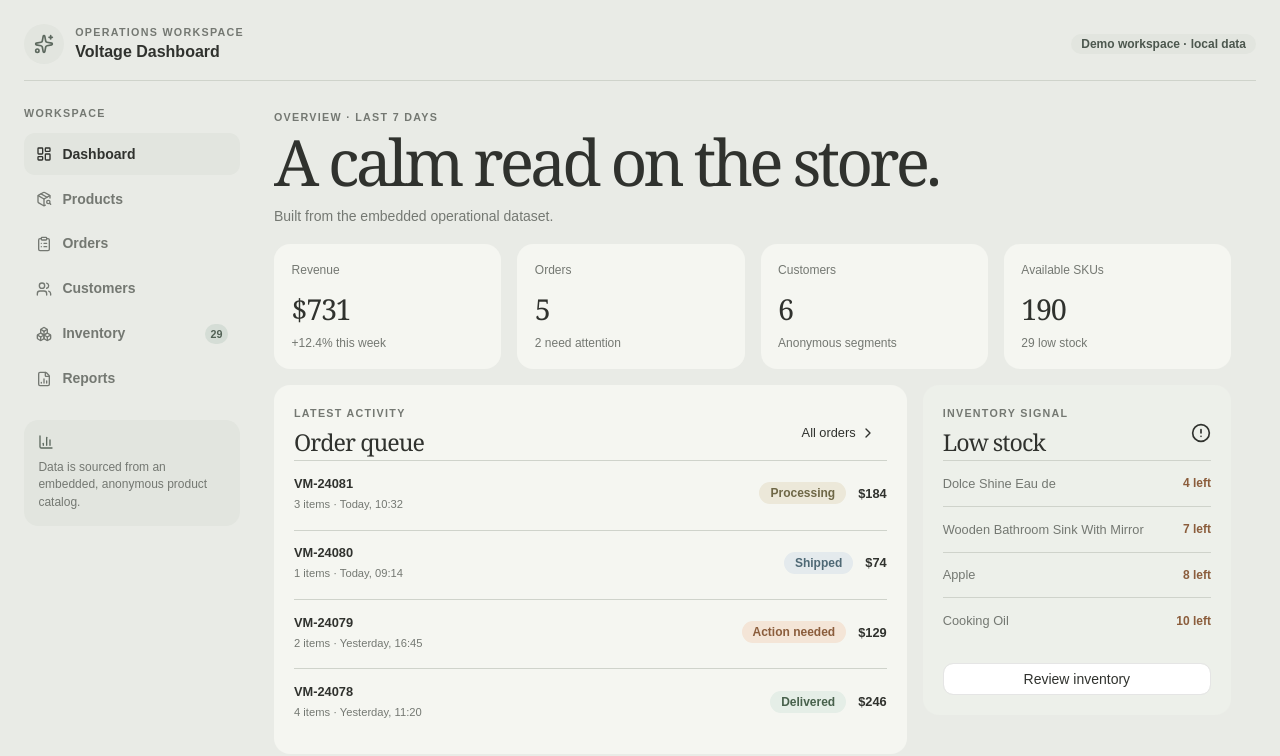
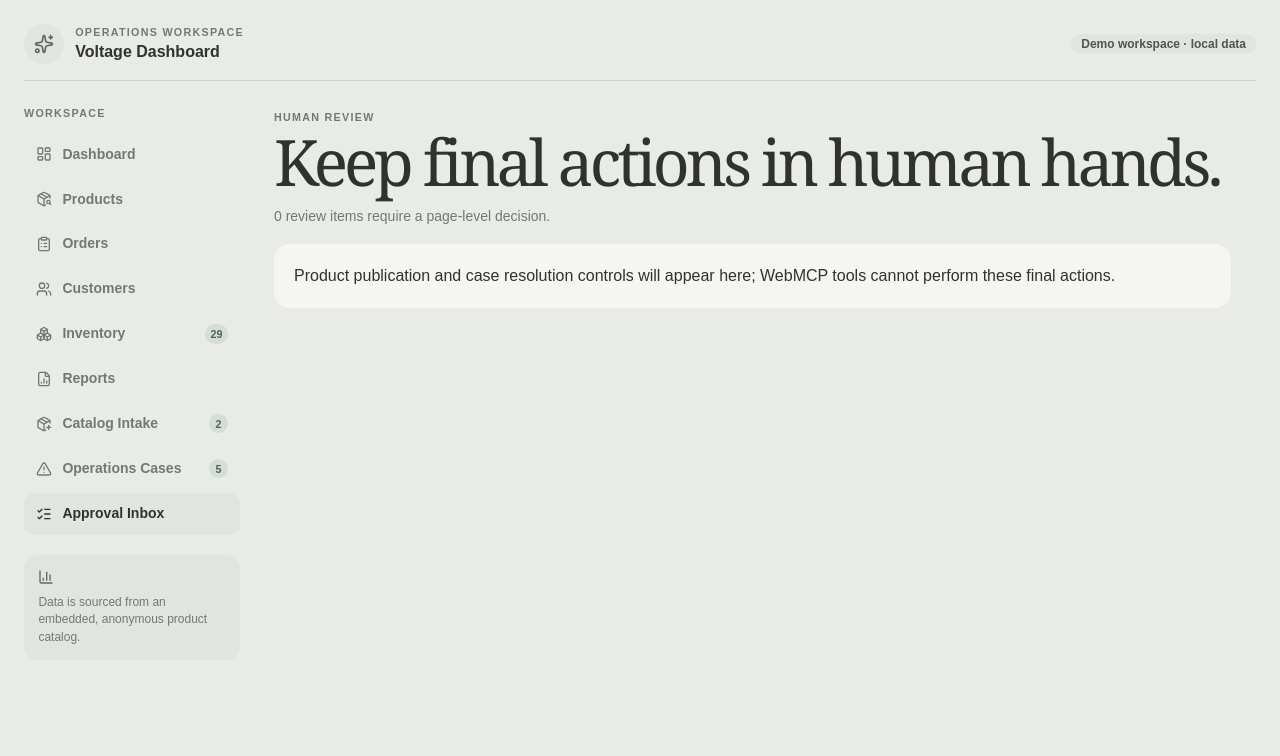
Before and after one commit to chenkumi/voltage-dashboard, a React (Vite) app: page /approvals in a window 1280 px wide. Before the commit this address led to /dashboard. Shown: the top 756 px of the page. Built offline with nearby package versions, Linux system fonts and the light colour scheme.

Commit message:
checkpoint 2: add operations routes and layout

```diff
--- a/src/App.tsx
+++ b/src/App.tsx
@@ -1,6 +1,9 @@
 import { Navigate, Route, Routes } from "react-router-dom"
 import { MainLayout } from "@/app/webmcp/voltage-admin-layout"
 import { VoltageAdminProvider } from "@/app/webmcp/voltage-admin"
+import { ApprovalInboxPage } from "@/app/webmcp/operations/approval-inbox-page"
+import { CatalogIntakePage } from "@/app/webmcp/operations/catalog-intake-page"
+import { OperationsCasesPage } from "@/app/webmcp/operations/operations-cases-page"
 import {
   Customers,
   Dashboard,
@@ -22,6 +25,9 @@ export function App() {
           <Route path="customers" element={<Customers />} />
           <Route path="inventory" element={<Inventory />} />
           <Route path="reports" element={<Reports />} />
+          <Route path="catalog-intake" element={<CatalogIntakePage />} />
+          <Route path="operations-cases" element={<OperationsCasesPage />} />
+          <Route path="approvals" element={<ApprovalInboxPage />} />
         </Route>
       </Route>
       <Route path="*" element={<Navigate to="/dashboard" replace />} />
--- /dev/null
+++ b/src/app/webmcp/operations/approval-inbox-page.tsx
@@ -0,0 +1,27 @@
+import { GridBlock, PageLayout } from "../voltage-admin-page-layout"
+import { useVoltageAdmin } from "../voltage-admin"
+
+export const ApprovalInboxPage = () => {
+  const { workflow } = useVoltageAdmin()
+  const pendingReviews = workflow.reviews.filter(
+    ({ state }) => state === "pending"
+  ).length
+
+  return (
+    <PageLayout
+      ariaLabel="Approval Inbox"
+      eyebrow="Human review"
+      title="Keep final actions in human hands."
+      detail={`${pendingReviews} review items require a page-level decision.`}
+    >
+      <GridBlock>
+        <article className="voltage-admin-panel">
+          <p>
+            Product publication and case resolution controls will appear here;
+            WebMCP tools cannot perform these final actions.
+          </p>
+        </article>
+      </GridBlock>
+    </PageLayout>
+  )
+}
--- /dev/null
+++ b/src/app/webmcp/operations/catalog-intake-page.tsx
@@ -0,0 +1,30 @@
+import { GridBlock, PageLayout } from "../voltage-admin-page-layout"
+import { useVoltageAdmin } from "../voltage-admin"
+
+export const CatalogIntakePage = () => {
+  const { workflow } = useVoltageAdmin()
+  const unfinished = workflow.candidates.filter((candidate) => {
+    const draft = workflow.productDrafts.find(
+      ({ candidateId }) => candidateId === candidate.id
+    )
+    return !draft || draft.status === "draft"
+  }).length
+
+  return (
+    <PageLayout
+      ariaLabel="Catalog Intake"
+      eyebrow="Catalog operations"
+      title="Prepare product drafts for review."
+      detail={`${unfinished} catalog candidates still need a complete draft.`}
+    >
+      <GridBlock>
+        <article className="voltage-admin-panel">
+          <p>
+            Candidate sources, missing fields, draft editing, and publish review
+            will appear in this workspace.
+          </p>
+        </article>
+      </GridBlock>
+    </PageLayout>
+  )
+}
--- /dev/null
+++ b/src/app/webmcp/operations/operations-cases-page.tsx
@@ -0,0 +1,27 @@
+import { GridBlock, PageLayout } from "../voltage-admin-page-layout"
+import { useVoltageAdmin } from "../voltage-admin"
+
+export const OperationsCasesPage = () => {
+  const { workflow } = useVoltageAdmin()
+  const openCases = workflow.cases.filter(
+    ({ status }) => status === "open"
+  ).length
+
+  return (
+    <PageLayout
+      ariaLabel="Operations Cases"
+      eyebrow="Exception operations"
+      title="Triage cases without changing orders."
+      detail={`${openCases} cases are waiting for a classification draft.`}
+    >
+      <GridBlock>
+        <article className="voltage-admin-panel">
+          <p>
+            Safe status codes, return eligibility, and support recommendations
+            will appear in this workspace.
+          </p>
+        </article>
+      </GridBlock>
+    </PageLayout>
+  )
+}
--- a/src/app/webmcp/voltage-admin-layout.tsx
+++ b/src/app/webmcp/voltage-admin-layout.tsx
@@ -4,8 +4,11 @@ import {
   ClipboardList,
   FileChartColumn,
   LayoutDashboard,
+  ListChecks,
+  PackagePlus,
   PackageSearch,
   Sparkles,
+  TriangleAlert,
   Users,
 } from "lucide-react"
 import { Outlet, useLocation, useNavigate } from "react-router-dom"
@@ -27,13 +30,29 @@ const navigation: ReadonlyArray<
   ["customers", "Customers", Users],
   ["inventory", "Inventory", Boxes],
   ["reports", "Reports", FileChartColumn],
+  ["catalog-intake", "Catalog Intake", PackagePlus],
+  ["operations-cases", "Operations Cases", TriangleAlert],
+  ["approvals", "Approval Inbox", ListChecks],
 ]
 
 export const MainLayout = () => {
   const navigate = useNavigate()
   const location = useLocation()
-  const { dashboard } = useVoltageAdmin()
+  const { dashboard, workflow } = useVoltageAdmin()
   const activeView = voltageAdminViewFromPath(location.pathname)
+  const pendingCounts: Partial<Record<VoltageAdminView, number>> = {
+    inventory: dashboard.lowStockCount,
+    "catalog-intake": workflow.candidates.filter((candidate) => {
+      const draft = workflow.productDrafts.find(
+        ({ candidateId }) => candidateId === candidate.id
+      )
+      return !draft || draft.status === "draft"
+    }).length,
+    "operations-cases": workflow.cases.filter(({ status }) => status === "open")
+      .length,
+    approvals: workflow.reviews.filter(({ state }) => state === "pending")
+      .length,
+  }
 
   return (
     <main className="voltage-admin h-full overflow-hidden px-4 sm:px-6">
@@ -59,7 +78,7 @@ export const MainLayout = () => {
 
         <div className="grid min-h-0 flex-1 gap-6 lg:grid-cols-[13.5rem_minmax(0,1fr)]">
           <nav
-            className="voltage-admin-nav min-h-0 pb-4 pt-4 sm:pb-6 sm:pt-6"
+            className="voltage-admin-nav min-h-0 pt-4 pb-4 sm:pt-6 sm:pb-6"
             aria-label="Voltage Dashboard navigation"
           >
             <p>Workspace</p>
@@ -73,8 +92,8 @@ export const MainLayout = () => {
                 >
                   <Icon className="size-4" />
                   {label}
-                  {target === "inventory" && dashboard.lowStockCount > 0 ? (
-                    <span>{dashboard.lowStockCount}</span>
+                  {(pendingCounts[target] ?? 0) > 0 ? (
+                    <span>{pendingCounts[target]}</span>
                   ) : null}
                 </button>
               ))}
@@ -87,7 +106,7 @@ export const MainLayout = () => {
             </aside>
           </nav>
 
-          <div className="voltage-admin-outlet min-h-0 min-w-0 overflow-y-auto overscroll-contain pb-4 pt-4 sm:pb-6 sm:pt-6">
+          <div className="voltage-admin-outlet min-h-0 min-w-0 overflow-y-auto overscroll-contain pt-4 pb-4 sm:pt-6 sm:pb-6">
             <Outlet />
           </div>
         </div>
--- /dev/null
+++ b/src/app/webmcp/voltage-admin-page-layout.tsx
@@ -0,0 +1,46 @@
+import type { ReactNode } from "react"
+
+const SectionTitle = ({
+  eyebrow,
+  title,
+  detail,
+}: {
+  eyebrow: string
+  title: string
+  detail: string
+}) => (
+  <div className="voltage-admin-title">
+    <p>{eyebrow}</p>
+    <h1>{title}</h1>
+    <span>{detail}</span>
+  </div>
+)
+
+export const PageLayout = ({
+  ariaLabel,
+  eyebrow,
+  title,
+  detail,
+  children,
+}: {
+  ariaLabel: string
+  eyebrow: string
+  title: string
+  detail: string
+  children: ReactNode
+}) => (
+  <section className="grid gap-2 px-1.5" aria-label={ariaLabel}>
+    <div className="p-1">
+      <SectionTitle eyebrow={eyebrow} title={title} detail={detail} />
+    </div>
+    <div className="grid grid-cols-12 gap-2">{children}</div>
+  </section>
+)
+
+export const GridBlock = ({
+  children,
+  className = "col-span-12",
+}: {
+  children: ReactNode
+  className?: string
+}) => <div className={`p-1 ${className}`}>{children}</div>
--- a/src/app/webmcp/voltage-admin-pages.tsx
+++ b/src/app/webmcp/voltage-admin-pages.tsx
@@ -10,6 +10,7 @@ import {
   voltageAdminOrders,
 } from "./voltage-admin-data"
 import { useVoltageAdmin, voltageAdminPath } from "./voltage-admin"
+import { GridBlock, PageLayout } from "./voltage-admin-page-layout"
 import { ReportCanvas } from "./reporting/report-canvas"
 
 const formatMoney = (value: number) =>
@@ -25,51 +26,6 @@ const statusClass = (status: string) => {
   if (status === "Shipped") return "bg-[#e4eaed] text-[#4f6975]"
   return "bg-[#ece8d9] text-[#6e6746]"
 }
-
-const SectionTitle = ({
-  eyebrow,
-  title,
-  detail,
-}: {
-  eyebrow: string
-  title: string
-  detail: string
-}) => (
-  <div className="voltage-admin-title">
-    <p>{eyebrow}</p>
-    <h1>{title}</h1>
-    <span>{detail}</span>
-  </div>
-)
-
-const PageLayout = ({
-  ariaLabel,
-  eyebrow,
-  title,
-  detail,
-  children,
-}: {
-  ariaLabel: string
-  eyebrow: string
-  title: string
-  detail: string
-  children: ReactNode
-}) => (
-  <section className="grid gap-2 px-1.5" aria-label={ariaLabel}>
-    <div className="p-1">
-      <SectionTitle eyebrow={eyebrow} title={title} detail={detail} />
-    </div>
-    <div className="grid grid-cols-12 gap-2">{children}</div>
-  </section>
-)
-
-const GridBlock = ({
-  children,
-  className = "col-span-12",
-}: {
-  children: ReactNode
-  className?: string
-}) => <div className={`p-1 ${className}`}>{children}</div>
 
 const DataTable = ({ children }: { children: ReactNode }) => (
   <div className="voltage-admin-data-table overflow-x-auto border border-[#cfd3cb] bg-[#f5f6f1]">
--- a/src/app/webmcp/voltage-admin.tsx
+++ b/src/app/webmcp/voltage-admin.tsx
@@ -7,6 +7,7 @@ import {
   useMemo,
   useRef,
   useState,
+  useSyncExternalStore,
   type Dispatch,
   type SetStateAction,
 } from "react"
@@ -43,9 +44,19 @@ import {
   isReportAuthoringTool,
   REPORT_AUTHORING_TOOLS,
 } from "./reporting/report-tools"
+import { OperationsController } from "./operations/operations-controller"
+import type { WorkflowSnapshot } from "./operations/types"
 
 export type VoltageAdminView =
-  "dashboard" | "products" | "orders" | "customers" | "inventory" | "reports"
+  | "dashboard"
+  | "products"
+  | "orders"
+  | "customers"
+  | "inventory"
+  | "reports"
+  | "catalog-intake"
+  | "operations-cases"
+  | "approvals"
 
 const schema = (
   properties: Record<string, unknown>,
@@ -70,7 +81,10 @@ export const isVoltageAdminView = (value: unknown): value is VoltageAdminView =>
   value === "orders" ||
   value === "customers" ||
   value === "inventory" ||
-  value === "reports"
+  value === "reports" ||
+  value === "catalog-intake" ||
+  value === "operations-cases" ||
+  value === "approvals"
 
 // eslint-disable-next-line react-refresh/only-export-components
 export const voltageAdminPath = (view: VoltageAdminView) => `/${view}`
@@ -174,7 +188,7 @@ export const VOLTAGE_ADMIN_TOOLS: WebMcpRegisteredTool[] = [
   {
     name: "open_voltage_admin_section",
     description:
-      "Purpose: open an admin section. Call when the user wants Dashboard, Products, Orders, Customers, Inventory, or Reports. Examples: ‘Open product management’, ‘Take me to inventory’, ‘View reports’, ‘Go to orders’. Do not call to create, confirm, or cancel orders.",
+      "Purpose: open a Dashboard section, including catalog intake, operations cases, approvals, inventory, or reports. Examples: ‘Open catalog intake’, ‘Take me to operations cases’, ‘View approvals’, ‘Go to reports’. Do not call to perform a final action.",
     inputSchema: schema(
       {
         section: {
@@ -186,6 +200,9 @@ export const VOLTAGE_ADMIN_TOOLS: WebMcpRegisteredTool[] = [
             "customers",
             "inventory",
             "reports",
+            "catalog-intake",
+            "operations-cases",
+            "approvals",
           ],
         },
       },
@@ -245,8 +262,10 @@ export const VOLTAGE_ADMIN_TOOLS: WebMcpRegisteredTool[] = [
 type VoltageAdminContextValue = {
   dashboard: ReturnType<typeof getVoltageAdminDashboard>
   inventory: VoltageAdminInventory
+  operationsController: OperationsController
   reportingController: ReportingRuntimeController
   setInventory: Dispatch<SetStateAction<VoltageAdminInventory>>
+  workflow: WorkflowSnapshot
 }
 
 const VoltageAdminContext = createContext<VoltageAdminContextValue | null>(null)
@@ -338,12 +357,18 @@ export const VoltageAdminProvider = () => {
   const navigate = useNavigate()
   const location = useLocation()
   const [reportingController] = useState(() => new ReportingRuntimeController())
+  const [operationsController] = useState(() => new OperationsController())
   const [inventory, setInventory] = useState<VoltageAdminInventory>(
     createVoltageAdminInventory
   )
   const dashboard = useMemo(
     () => getVoltageAdminDashboard(inventory),
     [inventory]
+  )
+  const workflow = useSyncExternalStore(
+    operationsController.subscribe,
+    operationsController.getSnapshot,
+    operationsController.getSnapshot
   )
   const sectionRef = useRef(voltageAdminViewFromPath(location.pathname))
 
@@ -354,8 +379,9 @@ export const VoltageAdminProvider = () => {
   useEffect(() => {
     return () => {
       void reportingController.dispose()
+      operationsController.dispose()
     }
-  }, [reportingController])
+  }, [operationsController, reportingController])
 
   const prepareReportingRuntime = useCallback(async () => {
     await reportingController.prepare()
@@ -473,8 +499,15 @@ export const VoltageAdminProvider = () => {
   useVoltageAdminWebMcpTools(executeTool, prepareReportingRuntime)
 
   const value = useMemo<VoltageAdminContextValue>(
-    () => ({ dashboard, inventory, reportingController, setInventory }),
-    [dashboard, inventory, reportingController]
+    () => ({
+      dashboard,
+      inventory,
+      operationsController,
+      reportingController,
+      setInventory,
+      workflow,
+    }),
+    [dashboard, inventory, operationsController, reportingController, workflow]
   )
 
   return (
```
Also changed, not shown: plan/PLAN-202608291354.md (+7 -5 lines), 1 other file (tests, documents, lock files or other folders).
